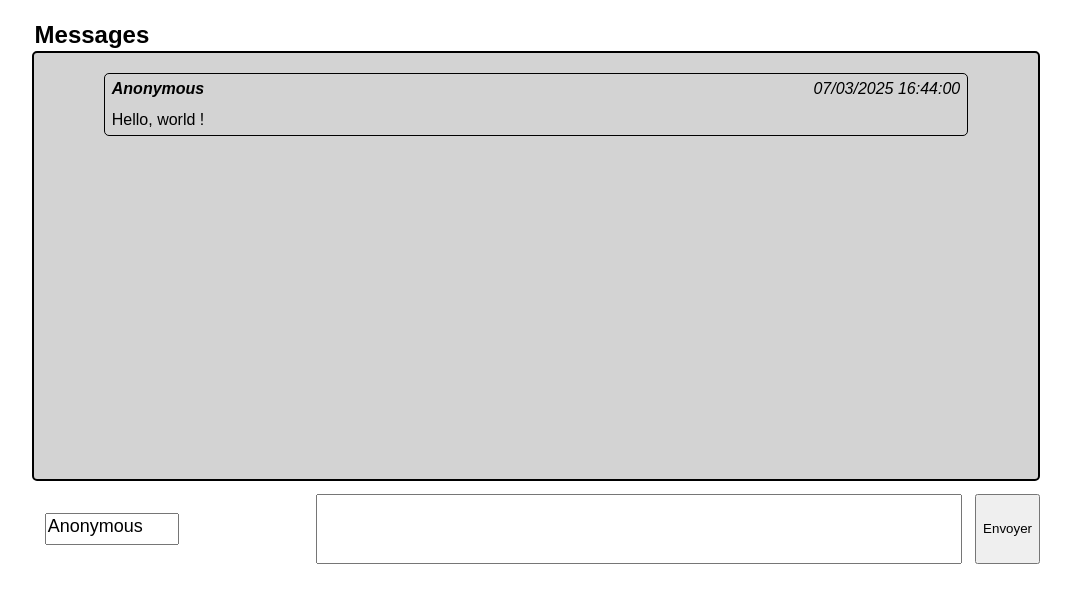
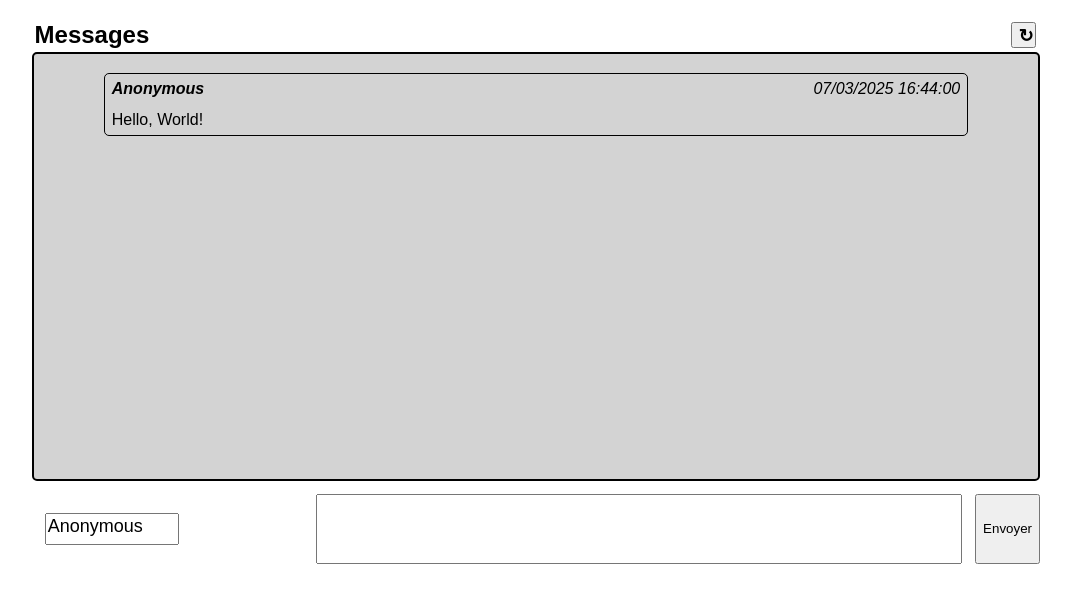
Before and after one commit to Ishirui/tp-archiapp, a plain HTML site: page index.html in a window 1280 px wide. Shown: the part 51-654 px from the top of the page, without its empty margins (104-1175 px from the left). Drawn offline with Linux system fonts and the light colour scheme.

Commit message:
feat: Ajout bouton pour rafraîchir les messages

```diff
--- a/index.html
+++ b/index.html
@@ -9,14 +9,17 @@
   <body>
     <h1 class="heading">TP ArchiApp</h1>
     <div id="messageArea">
-        <h2 class="heading">Messages</h2>
-        <ul id="messageList">
+        <span id="messageAreaTop">
+          <h2 class="heading">Messages</h2>
+          <button id="messageRefreshButton" onClick="updateMessages(msgs)">&#x21bb;</button> <!-- &#x21bb est le caractère unicode pour une icône de rafraîchissement -->
+        </span>
+          <ul id="messageList">
             <li class="messageBox">
               <span class="messageMetadata">
                 <p class="messageAuthor">Anonymous</p>
                 <p class="messageTime">07/03/2025 16:44:00</p>
               </span>
-              <p class="messageText">Hello, world !</p>
+              <p class="messageText">Hello, World!</p>
             </li>
         </ul>
         <span id="inputArea">
--- a/style.css
+++ b/style.css
@@ -25,9 +25,27 @@ h1.heading {
     margin-left: 10vw;
 }
 
+#messageAreaTop {
+    display: flex;
+    flex-direction: row;
+    justify-content: space-between;
+    margin: 0;
+    padding: 0;
+}
+
 h2.heading {
     align-self: left;
     color: black;
+}
+
+
+#messageRefreshButton {
+    align-self: right;
+    margin: 0.3vw;
+    height: 2vw;
+    width: 2vw;
+    font-size: large;
+    font-weight: bold;
 }
 
 #messageList {
```
